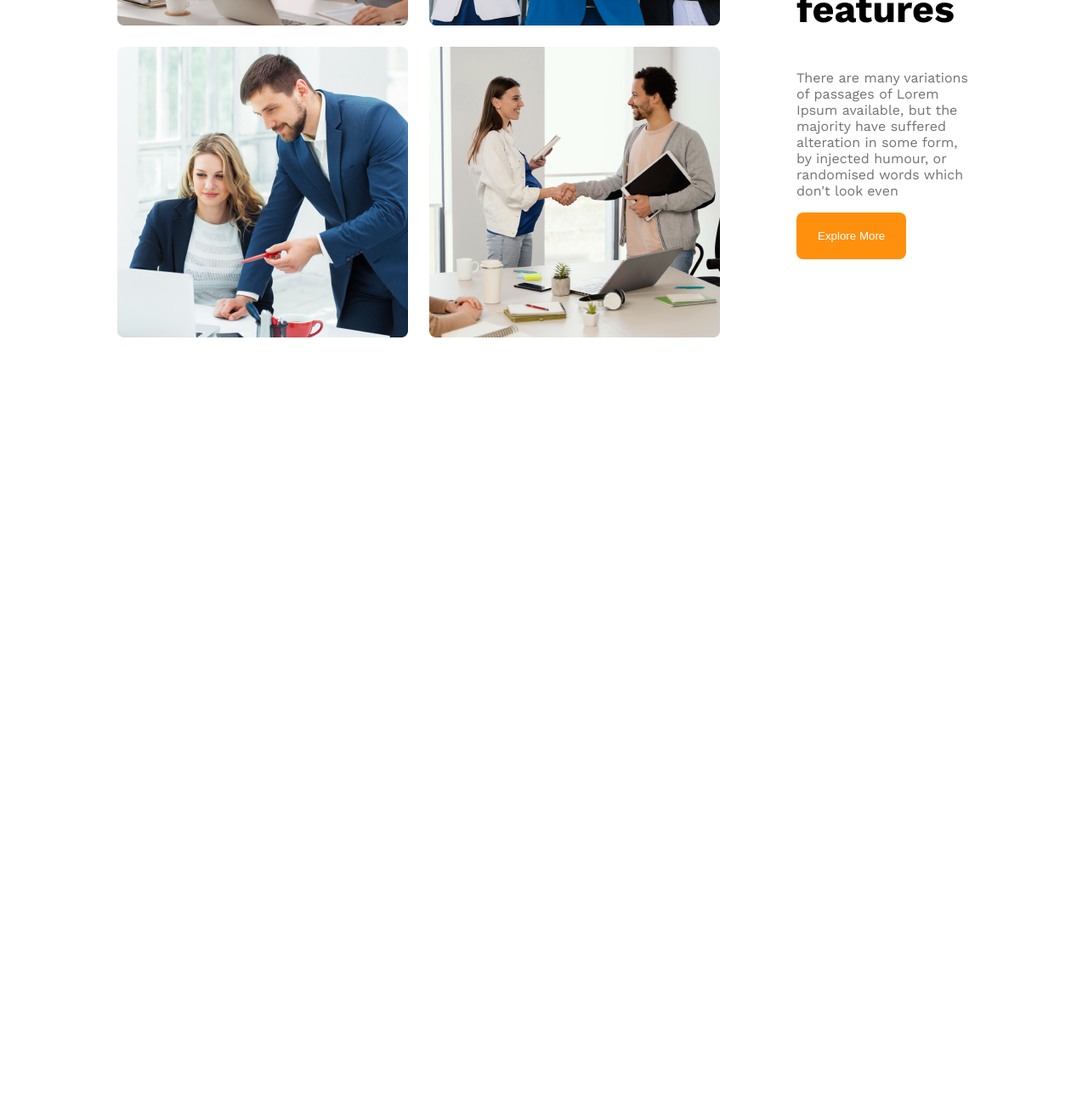
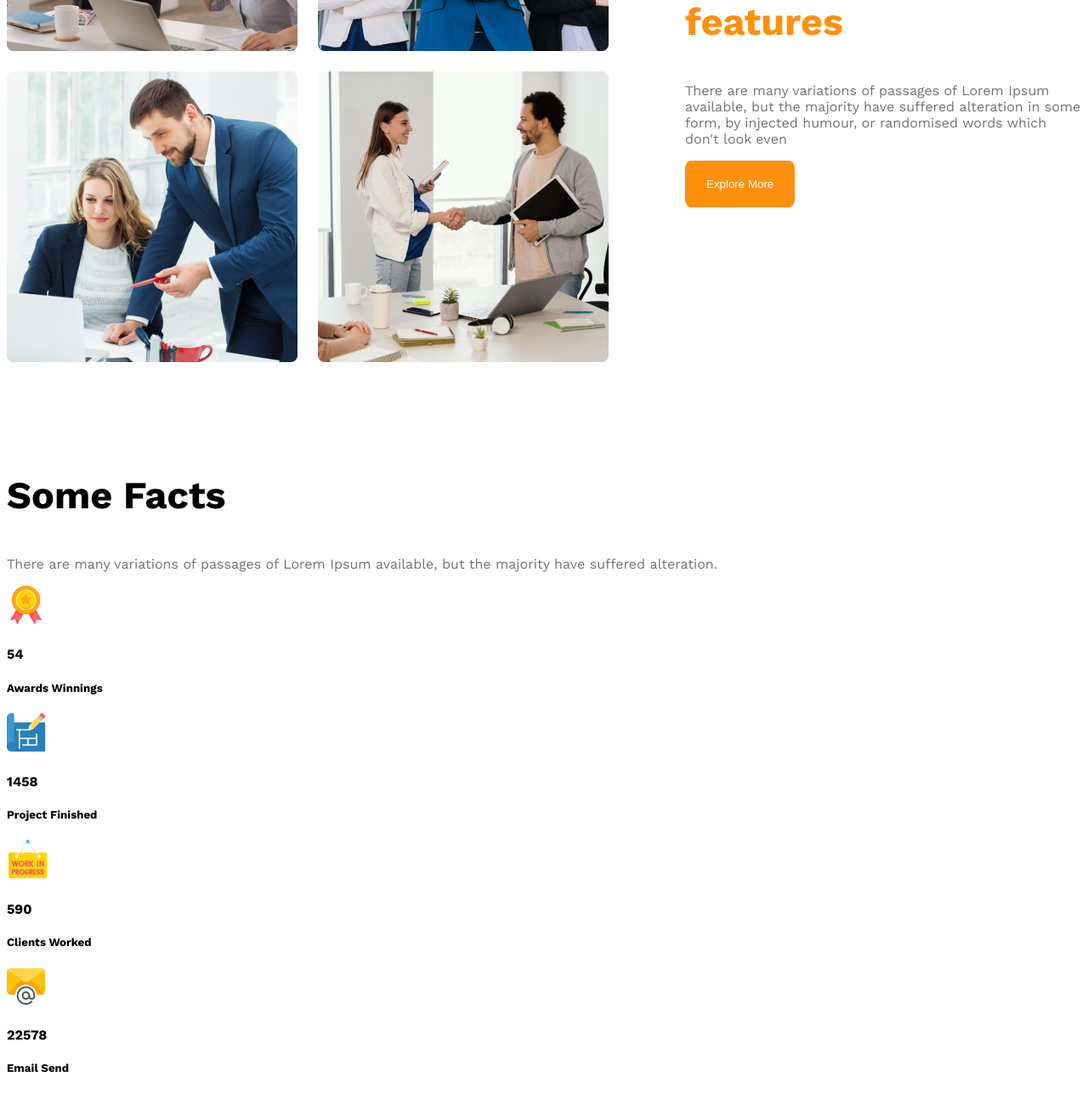
Before and after one commit to nami121-dev/G3-architects-website, a plain HTML site: page index.html in a window 1280 px wide. Shown: the part 1558-2858 px from the top of the page at 85% size. Before the commit the page ends 2055 px from the top, so only its background shows below. Drawn offline with nearby package versions, Linux system fonts and the light colour scheme.

Commit message:
added fact structure

```diff
--- a/index.html
+++ b/index.html
@@ -42,12 +42,61 @@
                 <img src="images/team4.png" alt="">
             </div>
             <div class="feature">
-                <h3 class="feature-title"><span id="quick list" class="text-light-gray">Quick list</span> of Our <span>features</span></h3>
+                <h3 class="section-title"><span id="quick list" class="text-light-gray">Quick list</span> of Our <span class="text-primary">features</span></h3>
                 <p class="feature-description text-light-gray">There are many variations of passages of Lorem Ipsum available, but the majority have suffered alteration in some form, by injected humour, or randomised words which don't look even</p>
                 <button class="btn-primary">Explore More</button>
             </div>
 
+
+
         </section>
+
+
+
+
+
+       <!-- some facts -->
+        <section>
+            <h3 class="fact-title">Some Facts</h3>
+            <p class="fact-descrption text-light-gray">There are many variations of passages of Lorem Ipsum available, but the majority have suffered alteration.</p>
+            <!-- .fact*4>img+h4.fact-number+h5.fact-name -->
+            <div class="fact-container">
+                <div class="fact">
+                    <img src="images/icons/ribon.png" alt="">
+                    <h4 class="fact-number">54</h4>
+                    <h5 class="fact-name">
+                        Awards Winnings
+                        </h5>
+                </div>
+                <div class="fact">
+                    <img src="images/icons/projects.png" alt="">
+                    <h4 class="fact-number">
+                        1458
+
+                        </h4>
+                    <h5 class="fact-name">Project Finished</h5>
+                </div>
+                <div class="fact">
+                    <img src="images/icons/customers.png" alt="">
+                    <h4 class="fact-number">590
+                        </h4>
+                    <h5 class="fact-name">Clients Worked</h5>
+                </div>
+                <div class="fact">
+                    <img src="images/icons/email.png" alt="">
+                    <h4 class="fact-number">22578
+                        </h4>
+                    <h5 class="fact-name">Email Send</h5>
+                </div>
+
+            </div>
+
+        </section>
+        <section>
+
+        </section>
+
+
 
     </main>
     <footer>
--- a/styles/architect.css
+++ b/styles/architect.css
@@ -7,6 +7,9 @@
   font-optical-sizing: auto;
   font-weight: 400px;
   font-style: normal;
+}
+.text-primary{
+    color: rgba(255, 144, 14, 1);
 }
 /* dark02 */
 .text-gray{
@@ -81,11 +84,11 @@
 .banner-image{
     width: 100%;
 }
-/* main related styles */
+/* teams and feature related styles */
 .image-container{
-    display: grid;
-    grid-template-columns: repeat(2,1fr);
-    gap: 25px;
+   display: grid;
+   grid-template-columns: repeat(2,1fr);
+   gap: 24px;
 }
 main{
         max-width: 1440px;
@@ -94,8 +97,9 @@ main{
 }
 .feature{
     margin-left: 90px;
+    max-width: 530px;
 }
-.feature-title{
+.section-title{
     font-size: 2.81rem;
 }
 .teams{
@@ -103,7 +107,7 @@ main{
 
 }
 #quick list{
-   font-weight: 500;
+   font-weight: 400;
 
 }
 
@@ -111,12 +115,49 @@ main{
    font-weight: 400;
 }
 main section{
-    margin: 100px 130px;
+    margin-top: 130px;
+}
+/* some facts related styles */
+/* fact related styles */
+
+.fact-title{
+    font-size: 2.81rem;
+    font-weight: bold;
+}
+.fact-description{
+    font-weight: 400;
+    font-size: 1rem;
+    text-align: left;
+    max-width: 542px;
+}
+.fact-container{
+    display: grid;
+    grid-template-rows: repeat(1,1fr);
 }
 /* media query related styles */
 @media screen and (max-width:576px){
-    .navbar,.nav-links{
+    .navbar,
+    .nav-links,
+    .teams{
         flex-direction: column;
+    }
+    .image-container{
+        grid-template-columns: repeat(1,1fr);
+    }
+    .feature{
+        margin-left: 20px;
     }
 
 }
+
+
+/* medium media query styles */
+@media screen and (min-width:576px) and (max-width:992px){
+    .image-container{
+        grid-template-columns: repeat(2,1fr);
+    }
+    .teams{
+        flex-direction: column;
+
+    }
+}
```
